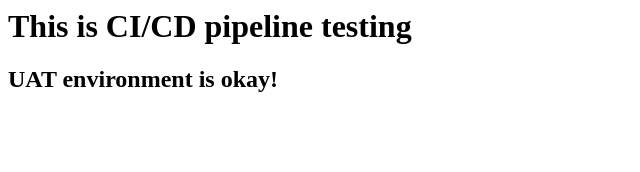
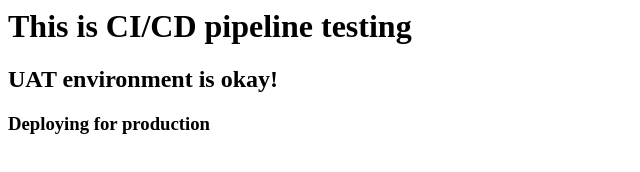
Before and after one commit to neel-max-creator/ci-cd-pipeline, a plain HTML site: page index.html in a window 1280 px wide. Shown: the whole page, without its empty margins (0-640 px from the left). Drawn offline with Linux system fonts and the light colour scheme.

Commit message:
deployed for production

```diff
--- a/index.html
+++ b/index.html
@@ -3,5 +3,6 @@
 <body>
 <h1>This is CI/CD pipeline testing</h1>
 <h2>UAT environment is okay!</h2>
+<h3>Deploying for production</h3>
 </body>
 </html>
```
